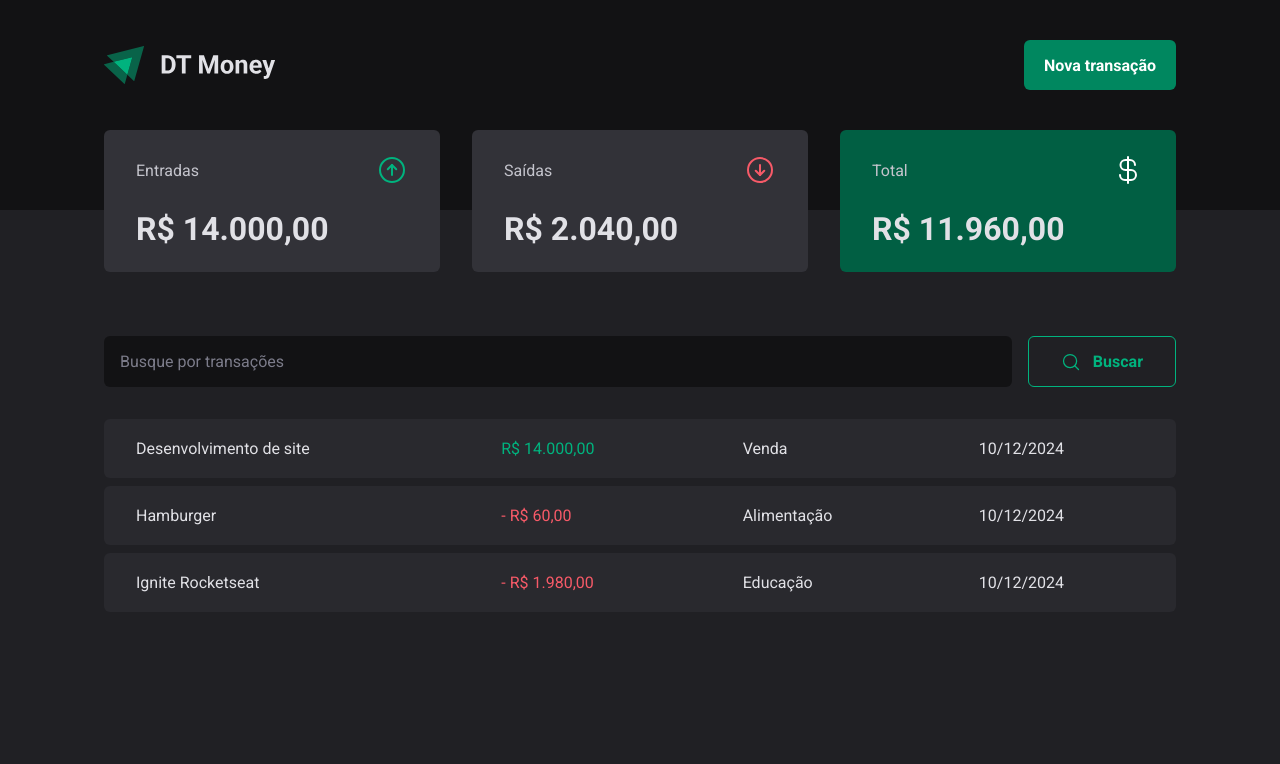
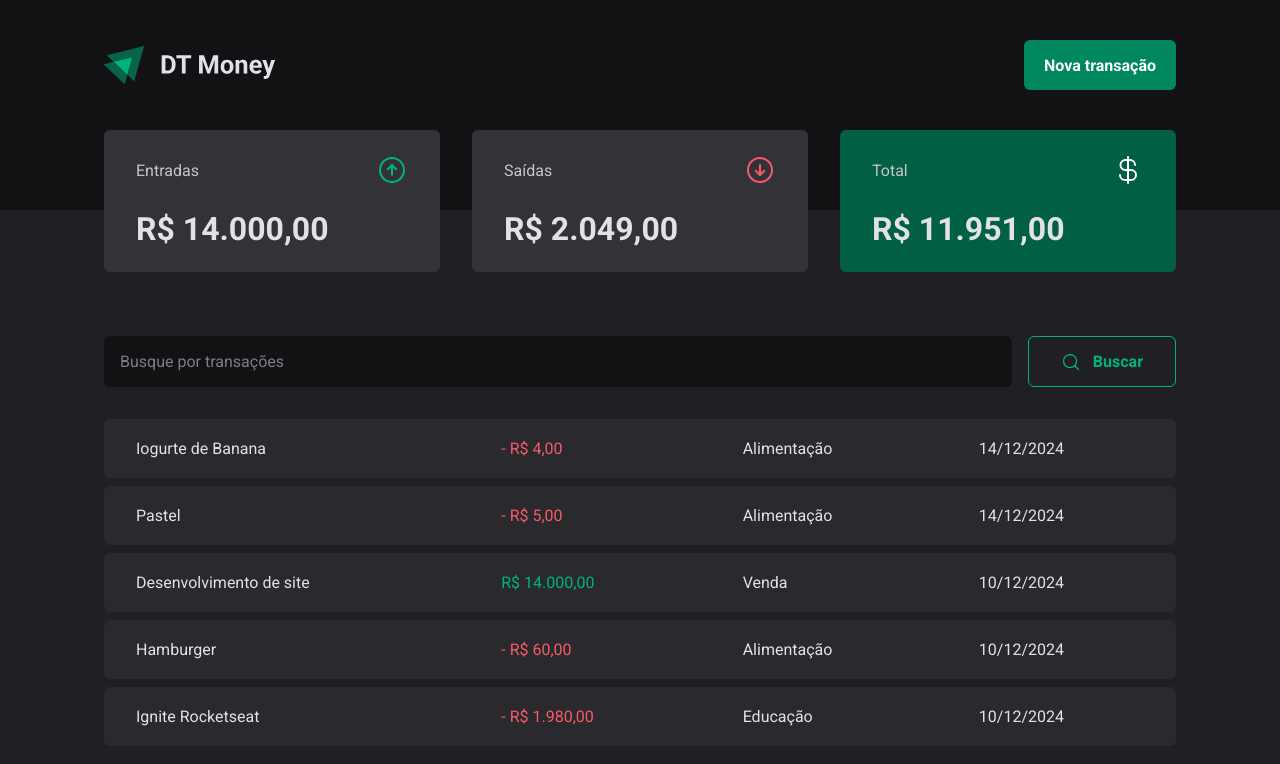
Before and after one commit to felipeslopes2010/dt-money, a React (Vite) app: page / in a window 1280 px wide. Shown: the top 764 px of the page. Built offline with nearby package versions, Linux system fonts and the light colour scheme; data requests are answered from the project's data file.

Commit message:
Adjust: Uses Axios Post in creation of a new Transaction

```diff
--- a/server.json
+++ b/server.json
@@ -23,6 +23,22 @@
       "category": "Educação",
       "price": 1980,
       "createdAt": "2024-12-10T00:10:51.371Z"
+    },
+    {
+      "description": "Pastel",
+      "price": 5,
+      "category": "Alimentação",
+      "type": "outcome",
+      "createdAt": "2024-12-14T23:31:44.162Z",
+      "id": 4
+    },
+    {
+      "description": "Iogurte de Banana",
+      "price": 4,
+      "category": "Alimentação",
+      "type": "outcome",
+      "createdAt": "2024-12-14T23:35:48.949Z",
+      "id": 5
     }
   ]
 }
--- a/src/components/NewTransactionModal/index.tsx
+++ b/src/components/NewTransactionModal/index.tsx
@@ -1,4 +1,6 @@
+import { useContext } from "react";
 import { Controller, useForm } from "react-hook-form";
+import { TransactionsContext } from "../../contexts/TransactionsContext";
 import * as z from "zod";
 import { zodResolver } from "@hookform/resolvers/zod";
 import * as Dialog from "@radix-ui/react-dialog";
@@ -16,11 +18,14 @@ const newTransactionFormSchema = z.object({
 type NewTransactionFormInputs = z.infer<typeof newTransactionFormSchema>;
 
 export function NewTransactionModal() {
+    const { createTransaction } = useContext(TransactionsContext);
+
     const {
         control,
         register,
         handleSubmit,
-        formState: { isSubmitting }
+        formState: { isSubmitting },
+        reset,
     } = useForm<NewTransactionFormInputs>({
         resolver: zodResolver(newTransactionFormSchema),
         defaultValues: {
@@ -29,8 +34,16 @@ export function NewTransactionModal() {
     });
 
     async function handleCreateNewTransaction(data: NewTransactionFormInputs) {
-        await new Promise(resolve => setTimeout(resolve, 2000));
-        console.log(data)
+        const { description, price, category, type } = data;
+
+        await createTransaction({
+            description,
+            price,
+            category,
+            type,
+        });
+
+        reset();
     }
 
     return (
--- a/src/contexts/TransactionsContext.tsx
+++ b/src/contexts/TransactionsContext.tsx
@@ -11,9 +11,17 @@ interface Transaction {
     createdAt: string;
 }
 
+interface CreateTransactionInput {
+    description: string
+    price: number;
+    category: string;
+    type: "income" | "outcome";
+}
+
 interface TransactionsContextType {
     transactions: Transaction[];
     fetchTransactions: (query?: string) => Promise<void>;
+    createTransaction: (data: CreateTransactionInput) => Promise<void>;
 }
 
 interface TransactionsProviderProps {
@@ -28,11 +36,27 @@ export function TransactionsProvider({ children }: TransactionsProviderProps) {
     async function fetchTransactions(query?: string) {
         const response = await api.get('/transactions', {
             params: {
+                _sort: "createdAt",
+                _order: "desc",
                 q: query,
             }
         });
 
         setTransactions(response.data);
+    }
+
+    async function createTransaction(data: CreateTransactionInput) {
+        const { description, price, category, type } = data;
+
+        const response = await api.post("/transactions", {
+            description,
+            price,
+            category,
+            type,
+            createdAt: new Date(),
+        })
+
+        setTransactions(prevState => [response.data, ...prevState]);
     }
 
     useEffect(() => {
@@ -43,6 +67,7 @@ export function TransactionsProvider({ children }: TransactionsProviderProps) {
         <TransactionsContext.Provider value={{
             transactions,
             fetchTransactions,
+            createTransaction,
         }}>
             {children}
         </TransactionsContext.Provider>
```
Lines whose indentation alone changed are shown as unchanged.
